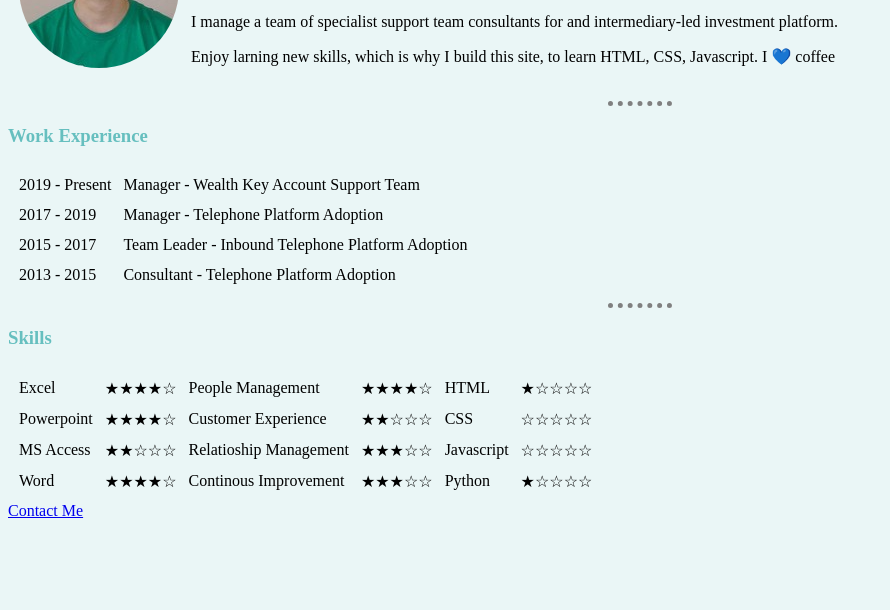
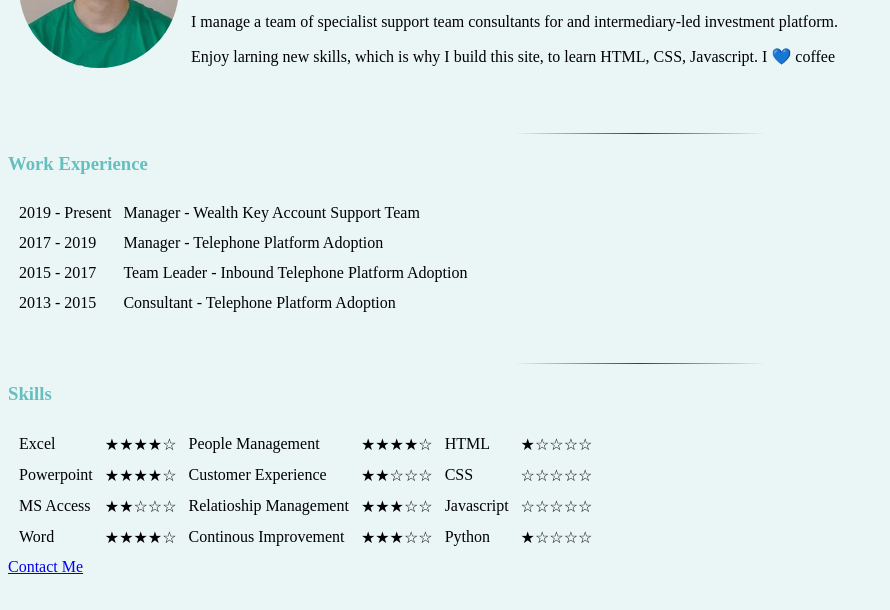
Before and after one commit to JamiePMortimer/CV, a plain HTML site: page index.html in a window 1280 px wide. Shown: the part 120-730 px from the top of the page, without its empty margins (0-890 px from the left). Drawn offline with Linux system fonts and the light colour scheme.

Commit message:
Update styles.css

```diff
--- a/css/styles.css
+++ b/css/styles.css
@@ -1,4 +1,4 @@
-/*
+
 hr {
 
     margin: 0 auto;
@@ -8,7 +8,7 @@ hr {
     height: 1px;
     background-image: linear-gradient(to right, rgba(255, 255, 255, 0), rgba(0, 0, 0, 0.75), rgba(255, 255, 255, 0));
 }
-*/
+
 body {
 background-color: #eaf6f6
 
@@ -17,12 +17,3 @@ h1,h3{
 color: #66bfbf
 
 }
-hr{
-
-border-style: none;
-border-top-style: dotted;
-border-color: grey;
-border-width: 5px;
-width: 5%
-
-}
```
